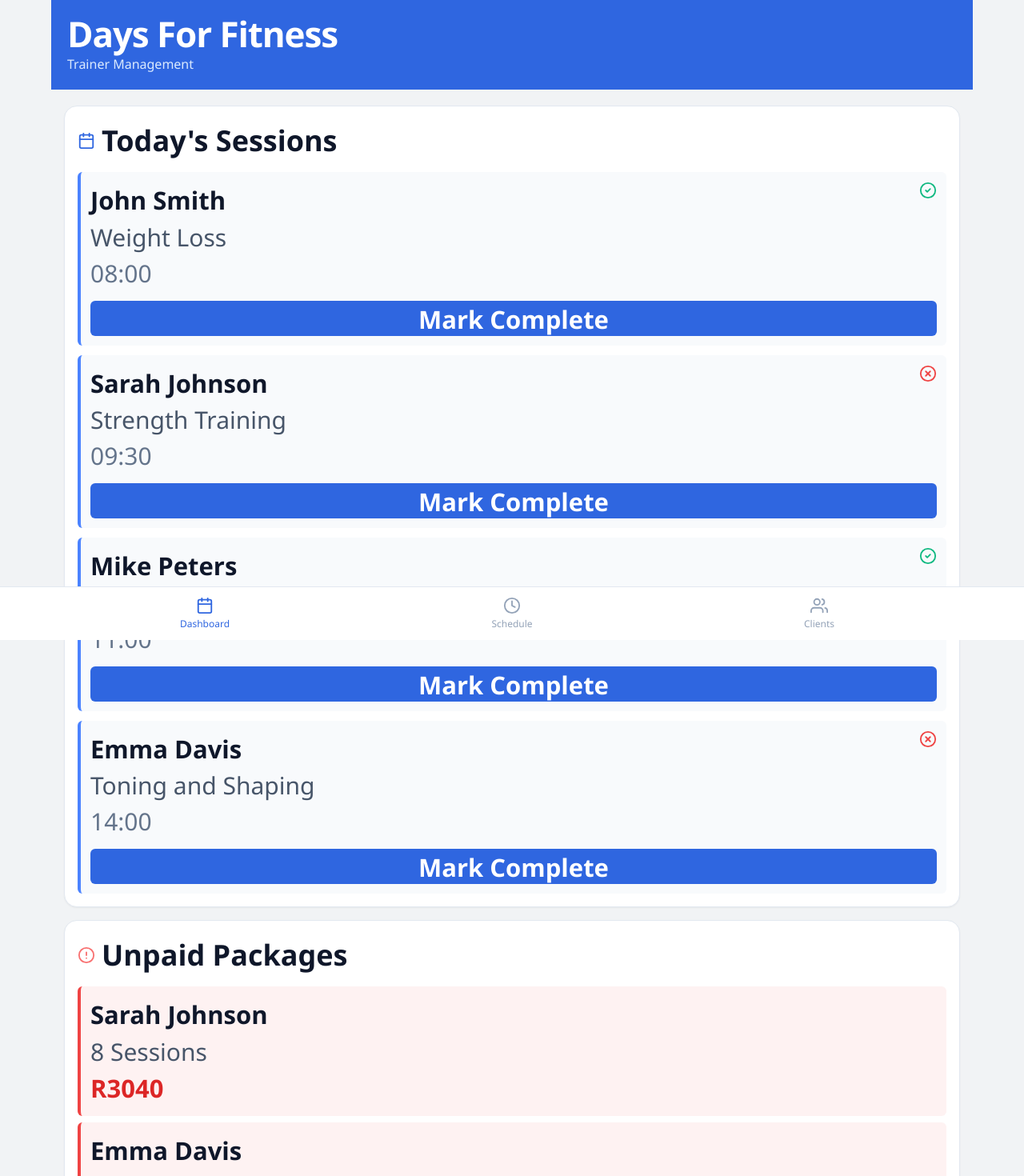
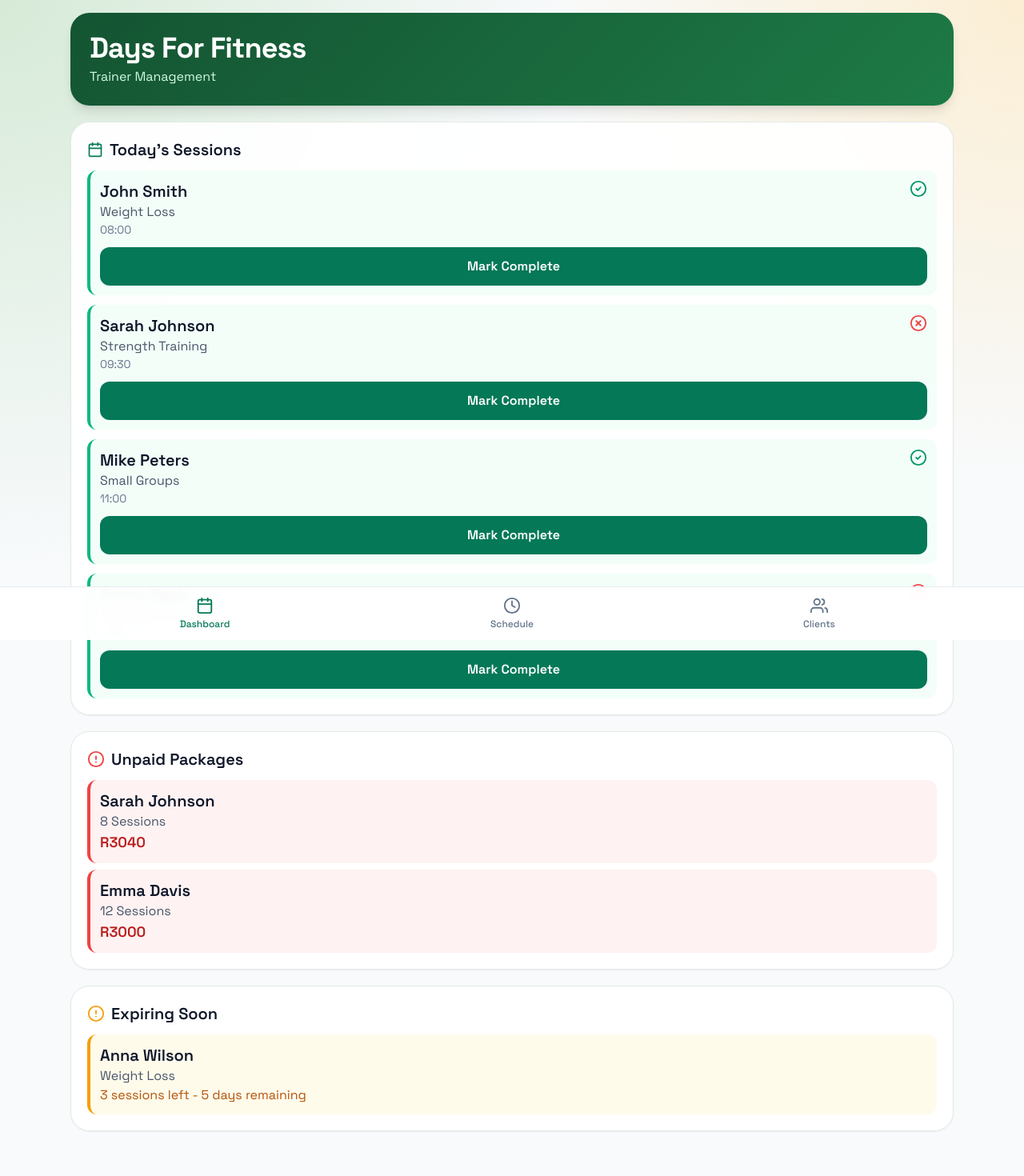
Before and after one commit to MinenhleDlaminiDev/days4fitness-portal, a React (Vite) app in the folder frontend/: page / in a window 1280 px wide. Shown: the top 1470 px of the page at 80% size. Built offline with nearby package versions, Linux system fonts and the light colour scheme.

Commit message:
UI improvements

```diff
--- a/frontend/src/components/BottomNav.jsx
+++ b/frontend/src/components/BottomNav.jsx
@@ -9,7 +9,7 @@ const items = [
 
 export default function BottomNav() {
   return (
-    <nav className="fixed bottom-0 left-0 right-0 z-40 border-t border-slate-200 bg-white">
+    <nav className="fixed bottom-0 left-0 right-0 z-40 border-t border-slate-200/80 bg-white/95 backdrop-blur">
       <div className="mx-auto flex max-w-6xl">
         {items.map((item) => {
           const Icon = item.icon;
@@ -18,8 +18,8 @@ export default function BottomNav() {
               key={item.to}
               to={item.to}
               className={({ isActive }) =>
-                `flex flex-1 flex-col items-center gap-1 py-3 text-xs font-medium ${
-                  isActive ? "text-[#2f66e0]" : "text-slate-400"
+                `flex flex-1 flex-col items-center gap-1 py-3 text-xs font-medium transition ${
+                  isActive ? "text-emerald-700" : "text-slate-500 hover:text-slate-700"
                 }`
               }
             >
--- a/frontend/src/components/Layout.jsx
+++ b/frontend/src/components/Layout.jsx
@@ -3,7 +3,7 @@ import BottomNav from "./BottomNav.jsx";
 
 export default function Layout() {
   return (
-    <div className="min-h-screen bg-[#f1f3f5] text-slate-900">
+    <div className="app-shell">
       <main className="mx-auto max-w-6xl pb-20">
         <Outlet />
       </main>
--- a/frontend/src/pages/DashboardPage.jsx
+++ b/frontend/src/pages/DashboardPage.jsx
@@ -24,16 +24,15 @@ export default function DashboardPage() {
   }
 
   return (
-    <section>
-      <header className="bg-[#2f66e0] px-5 py-5 text-white">
-        <h1 className="text-[44px] font-semibold leading-none tracking-tight">Days For Fitness</h1>
-        <p className="mt-1 text-base text-blue-100">Trainer Management</p>
+    <section className="page-wrap space-y-4 sm:space-y-5">
+      <header className="page-header">
+        <h1 className="page-title">Days For Fitness</h1>
+        <p className="page-subtitle">Trainer Management</p>
       </header>
 
-      <div className="space-y-4 px-4 py-5">
-        <article className="rounded-2xl border border-slate-200 bg-white p-4 shadow-sm">
-          <h2 className="mb-3 flex items-center gap-2 text-[36px] font-semibold text-slate-900">
-            <CalendarIcon size={22} className="text-[#2f66e0]" />
+      <article className="surface-card">
+        <h2 className="section-title">
+          <CalendarIcon size={20} className="text-emerald-700" />
           Today&apos;s Sessions
         </h2>
         <div className="space-y-3">
@@ -41,18 +40,15 @@ export default function DashboardPage() {
             const client = clientById(session.clientId);
             if (!client) return null;
             return (
-                <div
-                  key={session.id}
-                  className="rounded-md border-l-4 border-[#4b83ff] bg-slate-50 px-3 py-3"
-                >
-                  <div className="flex items-start justify-between">
+              <div key={session.id} className="rounded-xl border-l-4 border-emerald-500 bg-emerald-50/60 px-3 py-3">
+                <div className="flex items-start justify-between gap-3">
                   <div>
-                      <p className="text-[31px] font-semibold">{client.name}</p>
-                      <p className="text-[30px] text-slate-600">{client.program}</p>
-                      <p className="text-[30px] text-slate-500">{session.time}</p>
+                    <p className="text-lg font-semibold sm:text-xl">{client.name}</p>
+                    <p className="text-sm text-slate-600 sm:text-base">{client.program}</p>
+                    <p className="text-sm text-slate-500">{session.time}</p>
                   </div>
                   {client.paid ? (
-                      <CheckCircleIcon className="text-emerald-500" />
+                    <CheckCircleIcon className="text-emerald-600" />
                   ) : (
                     <XCircleIcon className="text-red-500" />
                   )}
@@ -61,7 +57,7 @@ export default function DashboardPage() {
                   type="button"
                   onClick={() => markComplete(session.id)}
                   disabled={session.completed}
-                    className="mt-3 h-11 w-full rounded-md bg-[#2f66e0] text-[31px] font-semibold text-white disabled:cursor-not-allowed disabled:bg-slate-300"
+                  className="action-btn action-btn-primary mt-3 w-full disabled:cursor-not-allowed disabled:bg-slate-300"
                 >
                   {session.completed ? "Completed" : "Mark Complete"}
                 </button>
@@ -71,9 +67,9 @@ export default function DashboardPage() {
         </div>
       </article>
 
-        <article className="rounded-2xl border border-slate-200 bg-white p-4 shadow-sm">
-          <h2 className="mb-3 flex items-center gap-2 text-[36px] font-semibold text-slate-900">
-            <AlertCircleIcon className="text-red-400" />
+      <article className="surface-card">
+        <h2 className="section-title">
+          <AlertCircleIcon className="text-red-500" />
           Unpaid Packages
         </h2>
         <div className="space-y-2">
@@ -81,11 +77,11 @@ export default function DashboardPage() {
             <Link
               key={client.id}
               to={`/clients/${client.id}`}
-                className="block rounded-md border-l-4 border-red-500 bg-red-50 p-3"
+              className="block rounded-xl border-l-4 border-red-500 bg-red-50 p-3 transition hover:bg-red-100"
             >
-                <p className="text-[31px] font-semibold">{client.name}</p>
-                <p className="text-[30px] text-slate-600">{client.sessionsTotal} Sessions</p>
-                <p className="text-[31px] font-semibold text-red-600">
+              <p className="text-lg font-semibold sm:text-xl">{client.name}</p>
+              <p className="text-sm text-slate-600 sm:text-base">{client.sessionsTotal} Sessions</p>
+              <p className="text-base font-semibold text-red-700 sm:text-lg">
                 R{packagePrice(client.sessionType, client.sessionsTotal)}
               </p>
             </Link>
@@ -93,8 +89,8 @@ export default function DashboardPage() {
         </div>
       </article>
 
-        <article className="rounded-2xl border border-slate-200 bg-white p-4 shadow-sm">
-          <h2 className="mb-3 flex items-center gap-2 text-[36px] font-semibold text-slate-900">
+      <article className="surface-card">
+        <h2 className="section-title">
           <AlertCircleIcon className="text-amber-500" />
           Expiring Soon
         </h2>
@@ -103,19 +99,18 @@ export default function DashboardPage() {
             <Link
               key={client.id}
               to={`/clients/${client.id}`}
-                className="block rounded-md border-l-4 border-amber-500 bg-amber-50 p-3"
+              className="block rounded-xl border-l-4 border-amber-500 bg-amber-50 p-3 transition hover:bg-amber-100"
             >
-                <p className="text-[31px] font-semibold">{client.name}</p>
-                <p className="text-[30px] text-slate-600">{client.program}</p>
-                <p className="text-[30px] text-amber-600">
-                  {client.sessionsTotal - client.sessionsUsed} sessions left · {daysUntil(client.expiryDate)} days
+              <p className="text-lg font-semibold sm:text-xl">{client.name}</p>
+              <p className="text-sm text-slate-600 sm:text-base">{client.program}</p>
+              <p className="text-sm text-amber-700 sm:text-base">
+                {client.sessionsTotal - client.sessionsUsed} sessions left - {daysUntil(client.expiryDate)} days
                 remaining
               </p>
             </Link>
           ))}
         </div>
       </article>
-      </div>
     </section>
   );
 }
--- a/frontend/src/pages/NotFoundPage.jsx
+++ b/frontend/src/pages/NotFoundPage.jsx
@@ -1,7 +1,9 @@
 export default function NotFoundPage() {
   return (
-    <section className="px-4 py-10">
-      <h1 className="text-3xl font-semibold">Page Not Found</h1>
+    <section className="page-wrap">
+      <div className="surface-card">
+        <h1 className="text-2xl font-semibold sm:text-3xl">Page Not Found</h1>
+      </div>
     </section>
   );
 }
--- a/frontend/src/styles.css
+++ b/frontend/src/styles.css
@@ -1,12 +1,83 @@
+@import url("https://fonts.googleapis.com/css2?family=Space+Grotesk:wght@400;500;600;700&display=swap");
+
 @tailwind base;
 @tailwind components;
 @tailwind utilities;
 
+:root {
+  --bg-base: #f4f6f0;
+  --bg-surface: #ffffff;
+  --text-primary: #16221b;
+  --text-muted: #5f6e65;
+  --brand: #1d7a46;
+  --brand-strong: #145432;
+  --brand-soft: #def3e4;
+  --warn-soft: #fff2db;
+  --warn-text: #91580a;
+  --danger-soft: #ffe7e4;
+  --danger-text: #9e2921;
+  --border: #dce3dc;
+}
+
 body {
-  font-family: "Segoe UI", Tahoma, Geneva, Verdana, sans-serif;
-  background: #f1f3f5;
+  font-family: "Space Grotesk", "Segoe UI", sans-serif;
+  color: var(--text-primary);
+  background:
+    radial-gradient(circle at 0% 0%, #d6ead7 0%, transparent 35%),
+    radial-gradient(circle at 100% 0%, #fbeed4 0%, transparent 30%),
+    var(--bg-base);
 }
 
 #root {
   min-height: 100vh;
 }
+
+::selection {
+  background: #cdecd7;
+  color: #0f2b1b;
+}
+
+@layer components {
+  .app-shell {
+    @apply min-h-screen text-slate-900;
+  }
+
+  .page-wrap {
+    @apply mx-auto w-full max-w-6xl px-4 pb-24 pt-4 sm:px-6;
+  }
+
+  .page-header {
+    background: linear-gradient(135deg, var(--brand-strong), var(--brand));
+    @apply rounded-3xl px-5 py-5 text-white shadow-lg sm:px-6 sm:py-6;
+  }
+
+  .page-title {
+    @apply text-3xl font-bold leading-tight tracking-tight sm:text-4xl;
+  }
+
+  .page-subtitle {
+    @apply mt-1 text-sm text-emerald-100 sm:text-base;
+  }
+
+  .surface-card {
+    @apply rounded-3xl border p-4 shadow-sm backdrop-blur-sm sm:p-5;
+    border-color: color-mix(in srgb, var(--border) 80%, white);
+    background: color-mix(in srgb, var(--bg-surface) 92%, transparent);
+  }
+
+  .section-title {
+    @apply mb-3 flex items-center gap-2 text-lg font-semibold sm:text-xl;
+  }
+
+  .action-btn {
+    @apply inline-flex h-11 items-center justify-center rounded-xl px-4 text-sm font-semibold transition sm:h-12 sm:text-base;
+  }
+
+  .action-btn-primary {
+    @apply bg-emerald-700 text-white hover:bg-emerald-800;
+  }
+
+  .action-btn-secondary {
+    @apply border border-emerald-700 bg-white text-emerald-700 hover:bg-emerald-50;
+  }
+}
```
Also changed, not shown: frontend/src/pages/ClientFormPage.jsx (+36 -36 lines), frontend/src/pages/ClientProfilePage.jsx (+37 -42 lines), frontend/src/pages/ClientsPage.jsx (+24 -24 lines), frontend/src/pages/SchedulePage.jsx (+59 -58 lines). Lines whose indentation alone changed are shown as unchanged.
